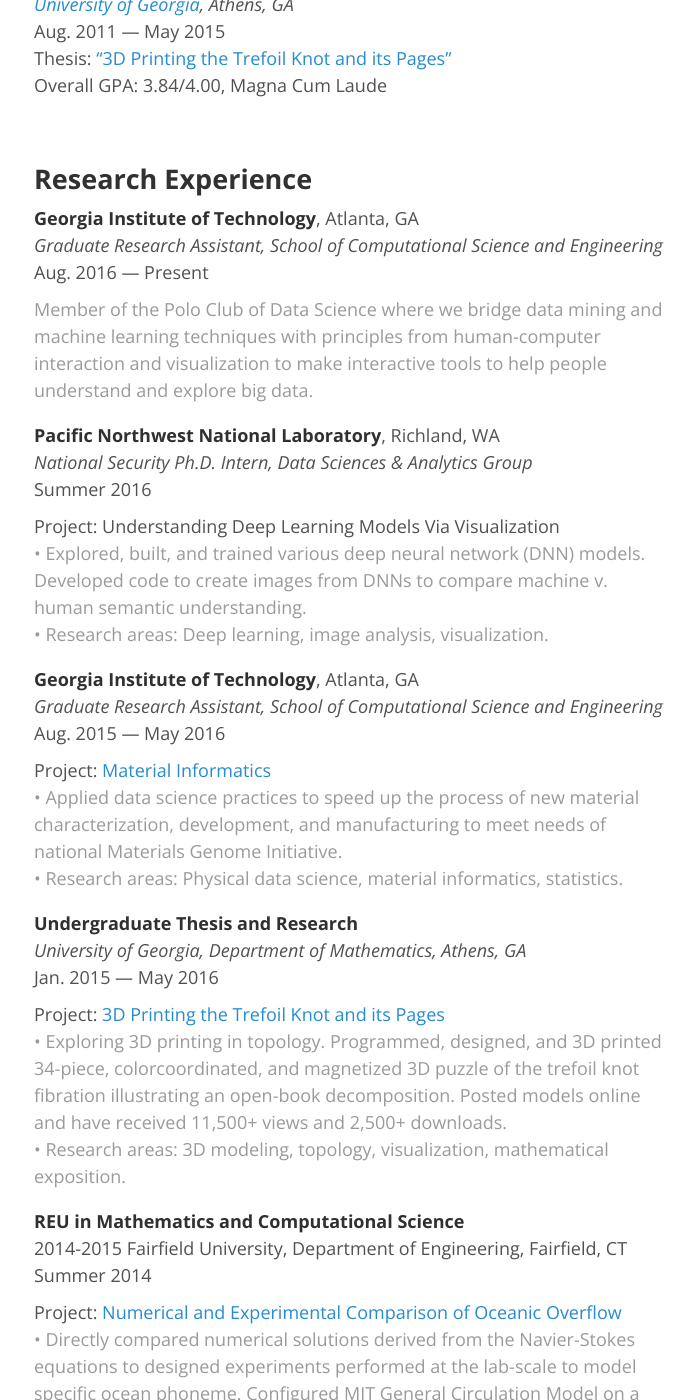
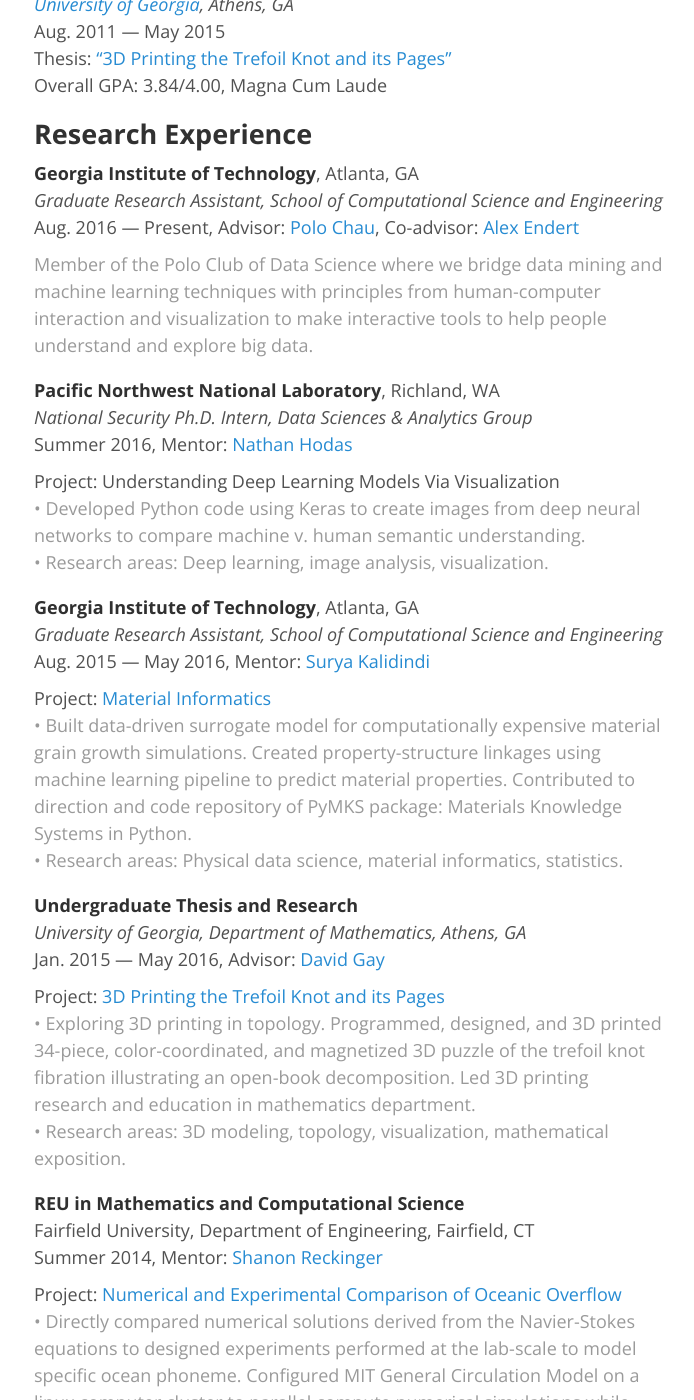
Before and after one commit to fredhohman/fredhohman.github.io, a Jekyll site: the page built from about.md, in a window 1280 px wide and 1400 px high, scrolled down 1897 px. Shown: the whole window, without its empty margins (291-985 px from the left). Built offline with Jekyll 4.4.1, drawn with Linux system fonts in a browser that asks for light colours; some of the changed text lies outside the part shown.

Commit message:
update about to be more like CV
README.md typo

```diff
--- a/about.md
+++ b/about.md
@@ -56,13 +56,13 @@
 Thesis: ["3D Printing the Trefoil Knot and its Pages"][trefoil]
 Overall GPA: 3.84/4.00, Magna Cum Laude
 
-<br/>
+<!-- <br/> -->
 
 ## Research Experience
 
 **Georgia Institute of Technology**, Atlanta, GA
 *Graduate Research Assistant, School of Computational Science and Engineering*
-Aug. 2016 — Present
+Aug. 2016 — Present, Advisor: [Polo Chau][polo], Co-advisor: [Alex Endert][alex]
 <span style="margin-top:10px; display:block"></span>
 <span style="color:#9a9a9a">
 Member of the Polo Club of Data Science where we bridge data mining and machine learning techniques with principles from human-computer interaction and visualization to make interactive tools to help people understand and explore big data.
@@ -70,37 +70,37 @@
 
 **Pacific Northwest National Laboratory**, Richland, WA
 *National Security Ph.D. Intern, Data Sciences & Analytics Group*
-Summer 2016
+Summer 2016, Mentor: [Nathan Hodas][nathan]
 <span style="margin-top:10px; display:block"></span>
 Project: Understanding Deep Learning Models Via Visualization
 <span style="color:#9a9a9a">
-• Explored, built, and trained various deep neural network (DNN) models. Developed code to create images from DNNs to compare machine v. human semantic understanding.
+• Developed Python code using Keras to create images from deep neural networks to compare machine v. human semantic understanding.
 • Research areas: Deep learning, image analysis, visualization.
 </span>
 
 **Georgia Institute of Technology**, Atlanta, GA
 *Graduate Research Assistant, School of Computational Science and Engineering*
-Aug. 2015 — May 2016
+Aug. 2015 — May 2016, Mentor: [Surya Kalidindi][sk]
 <span style="margin-top:10px; display:block"></span>
 Project: [Material Informatics][gg]
 <span style="color:#9a9a9a">
-• Applied data science practices to speed up the process of new material characterization, development, and manufacturing to meet needs of national Materials Genome Initiative.
+• Built data-driven surrogate model for computationally expensive material grain growth simulations. Created property-structure linkages using machine learning pipeline to predict material properties. Contributed to direction and code repository of PyMKS package: Materials Knowledge Systems in Python.
 • Research areas: Physical data science, material informatics, statistics.
 </span>
 
 **Undergraduate Thesis and Research**
 *University of Georgia, Department of Mathematics, Athens, GA*
-Jan. 2015 — May 2016
+Jan. 2015 — May 2016, Advisor: [David Gay][dg]
 <span style="margin-top:10px; display:block"></span>
 Project: [3D Printing the Trefoil Knot and its Pages][trefoil]
 <span style="color:#9a9a9a">
-• Exploring 3D printing in topology. Programmed, designed, and 3D printed 34-piece, colorcoordinated, and magnetized 3D puzzle of the trefoil knot fibration illustrating an open-book decomposition. Posted models online and have received 11,500+ views and 2,500+ downloads.
+• Exploring 3D printing in topology. Programmed, designed, and 3D printed 34-piece, color-coordinated, and magnetized 3D puzzle of the trefoil knot fibration illustrating an open-book decomposition. Led 3D printing research and education in mathematics department.
 • Research areas: 3D modeling, topology, visualization, mathematical exposition.
 </span>
 
 **REU in Mathematics and Computational Science**
-2014-2015 Fairfield University, Department of Engineering, Fairfield, CT
-Summer 2014
+Fairfield University, Department of Engineering, Fairfield, CT
+Summer 2014, Mentor: [Shanon Reckinger][sr]
 <span style="margin-top:10px; display:block"></span>
 Project: [Numerical and Experimental Comparison of Oceanic Overflow][reu]
 <span style="color:#9a9a9a">
@@ -108,7 +108,7 @@
 • Research ares: Computational fluid dynamics, data visualization, applied mathematics.
 </span>
 
-<br/>
+<!-- <br/>
 
 ## Coursework
 
@@ -158,7 +158,7 @@
 Mathematical Statistics I ([STAT 4510][stat4510])
 Mathematical Statistics II ([STAT 4520][stat4520])
 
-<br/>
+<br/> -->
 
 ## Contact
 
@@ -245,6 +245,8 @@
 
 [polo]: http://www.cc.gatech.edu/~dchau/ "Polo Chau."
 [alex]: http://va.gatech.edu/endert/ "Alex Endert."
+[nathan]: https://www.linkedin.com/in/nathan-hodas-ba37956 "Nathan Hodas."
+[sk]: http://www.me.gatech.edu/faculty/kalidindi "Surya Kalidindi."
 
 [cv]: {{ site.url }}/assets/fredhohman-cv.pdf "My CV."
 [resume]: {{ site.url }}/assets/fredhohman-resume.pdf "My Resume."
```
Also changed, not shown: README.md.
